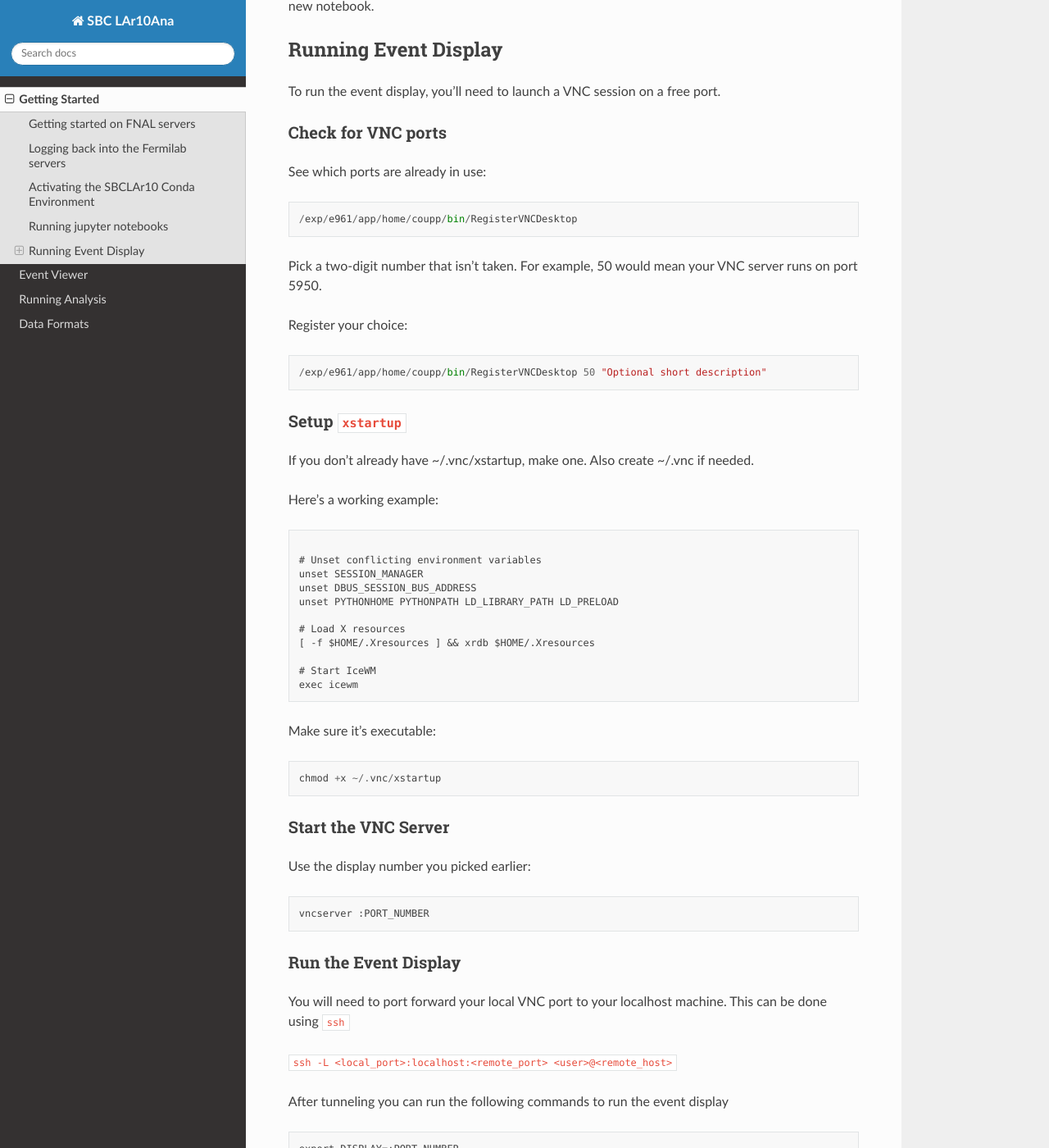
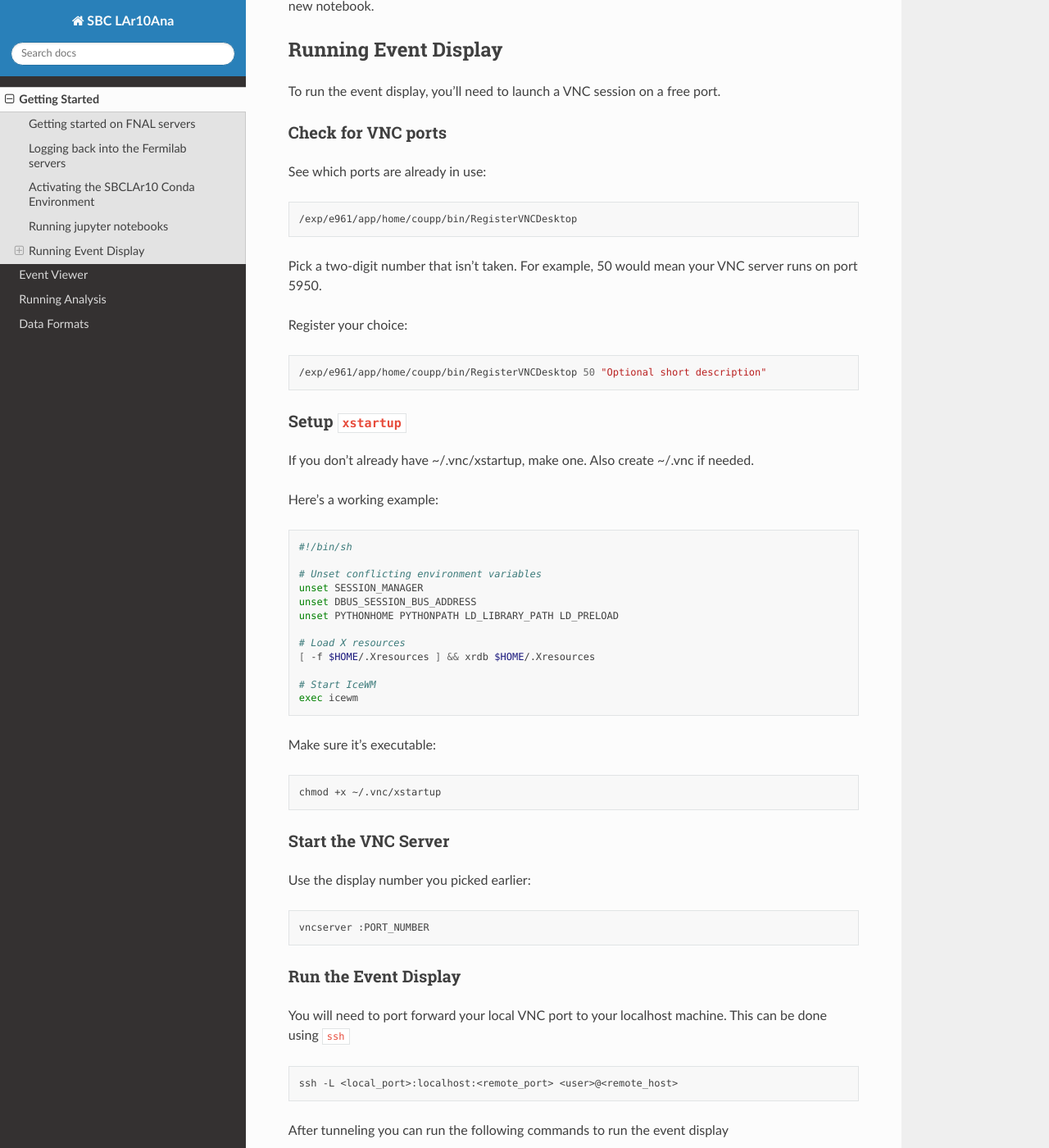
Before and after one commit to SBC-Collaboration/LAr10Ana, a Sphinx documentation site: the page built from docs/getting_started.md, in a window 1280 px wide and 1400 px high, scrolled down 2142 px. Shown: the whole window at 82% size. Built offline with Sphinx 7.4.7 and the Read the Docs theme 3.1.0, drawn with Linux system fonts in a browser that asks for light colours; some of the changed text lies outside the part shown.

Commit message:
Formatting and typo fixes (#16)

````diff
--- a/docs/getting_started.md
+++ b/docs/getting_started.md
@@ -3,14 +3,14 @@
 ## Getting started on FNAL servers
 1. Send a ticket requesting access to the COUUP affiliation with the [Fermilab Service Desk](https://fermi.servicenowservices.com/com.glideapp.servicecatalog_cat_item_view.do?v=1&syspa[…]alog_view=catalog_default&sysparm_view=catalog_default). This can take up to 2 business days.
 2. Once you have access, ssh into the general purpose virtual machine (GPVM)
-   ```
+   ```sh
    kinit <username>@FNAL.GOV
    ssh -KYX <username>@couppsbcgpvm01.fnal.gov
    ```
    If you see errors relating to permissions in your home directory, try using
    `kinit -f <username>>@fnal.gov` to make sure your credentials are being forwarded.
 3. Navigate to the app directory area, then make a new directory for yourself
-   ```
+   ```sh
    cd /exp/e961/app/users
    mkdir <username>
    cd <username>
@@ -19,7 +19,7 @@
    if you do not already have one (follow the "Generating a new SSH key" steps), and then [add it to you github account](https://docs.github.com/en/authentication/connecting-to-github-with-ssh/adding-a-new-ssh-key-to-your-github-account).
    Also copy the key to your home directory on `couppsbcgpvm01.fnal.gov` to: `~/.ssh/`. If you ran the ssh keygen on the `couppsbcgpvm01.fnal.gov` machine, it will be there already.
    Then clone the directory into you app users area:
-   ```
+   ```sh
    git clone git@github.com:SBC-Collaboration/LAr10Ana.git
    ```
    Now you have access to the code on the Fermilab servers! See below for instructions on other things you may want to do next:
@@ -29,14 +29,14 @@
 
 Once you have your account setup, to get back to your app area from your laptop, run:
 
-```
+```sh
 ssh -KYX <username>@couppsbcgpvm01.fnal.gov
 cd /exp/e961/app/users/<username>
 ```
 
 You may get an authentication error if you have not run `kinit` in about a day. In that case, before `ssh`-ing, run:
 
-```
+```sh
 kinit -f <username>@FNAL.GOV
 ```
 
@@ -45,7 +45,7 @@ kinit -f <username>@FNAL.GOV
 SBC analysis mostly relies on python code, with a few external dependencies. The code is managed in a central conda environment.
 Once you have the LAr10Ana repository downloaded, navigate to `LAr10Ana/`. Then run:
 
-```
+```sh
 source setup.sh
 ```
 
@@ -55,7 +55,7 @@ This will setup the conda environment in your current terminal.
 
 To run a jupyter notebook, you'll want to start a server from your terminal and then open it in a browser. First, login to the Fermilab server and forward port `8888`:
 
-```
+```sh
 ssh -KYX <username>@couppsbcgpvm01.fnal.gov -L 8888:localhost:8888
 ```
 
@@ -63,14 +63,14 @@ If you see an error in the login that port 8888 is taken, then try again with a
 
 The first time you run a notebook, you'll want to add the conda environment to your list of available jupyterlab kernels. To do this, navigate to your `LAr10Ana` directory (`cd /path/to/LAr10Ana`), and run the commands:
 
-```
+```sh
 source setup.sh # This activates the conda environment. You'll need to run it every time you create a new terminal connection.
 source jupyter_init.sh # This tells jupyter about your conda environment. You only need to run it the first time you run the notebook.
 ```
 
 Now you're ready to start a jupyter notebook! To do this, start from a terminal inside `LAr10Ana` where you have already activated the conda environment (by running `setup.sh`). Then, run:
 
-```
+```sh
 jupyter notebook --no-browser --port <port>
 ```
 
@@ -85,7 +85,7 @@ To run the event display, you'll need to launch a VNC session on a free port.
 
 See which ports are already in use:
 
-```
+```sh
 /exp/e961/app/home/coupp/bin/RegisterVNCDesktop
 ```
 
@@ -93,7 +93,7 @@ Pick a two-digit number that isn't taken. For example, 50 would mean your VNC se
 
 Register your choice:
 
-```
+```sh
 /exp/e961/app/home/coupp/bin/RegisterVNCDesktop 50 "Optional short description"
 ```
 
@@ -103,7 +103,8 @@ If you don’t already have ~/.vnc/xstartup, make one. Also create ~/.vnc if nee
 
 Here's a working example:
 
-```#!/bin/sh
+```sh
+#!/bin/sh
 
 # Unset conflicting environment variables
 unset SESSION_MANAGER
@@ -119,7 +120,7 @@ exec icewm
 
 Make sure it’s executable:
 
-```
+```sh
 chmod +x ~/.vnc/xstartup
 ```
 
@@ -127,7 +128,7 @@ chmod +x ~/.vnc/xstartup
 
 Use the display number you picked earlier:
 
-```
+```sh
 vncserver :PORT_NUMBER
 ```
 
@@ -136,11 +137,13 @@ vncserver :PORT_NUMBER
 You will need to port forward your local VNC port to your localhost machine. This
 can be done using `ssh`
 
-`ssh -L <local_port>:localhost:<remote_port> <user>@<remote_host>`
+```sh
+ssh -L <local_port>:localhost:<remote_port> <user>@<remote_host>
+```
 
 After tunneling you can run the following commands to run the event display
 
-```
+```sh
 export DISPLAY=:PORT_NUMBER
 cd /exp/e961/app/LAr10Ana
 source setup.sh
````
Also changed, not shown: docs/data_format.md (+5 -1 lines), docs/index.md (+2 -2 lines), docs/running_analysis.md (+1 -1 lines).
